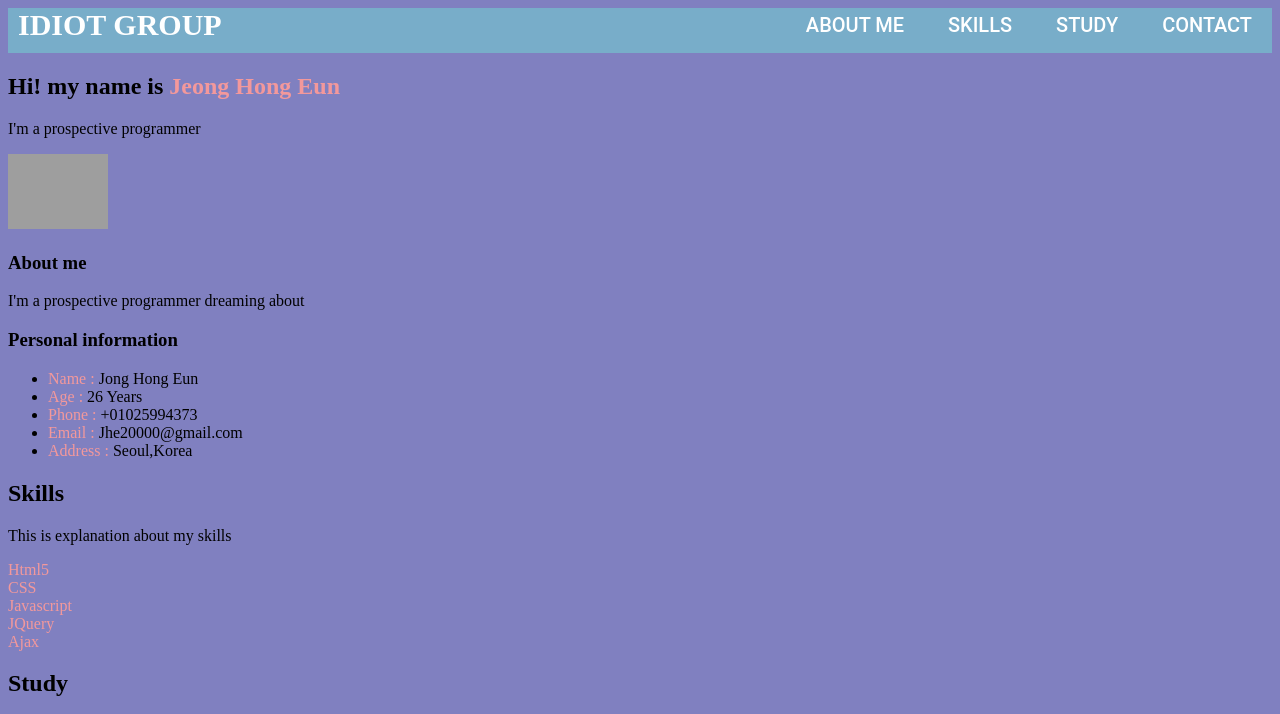
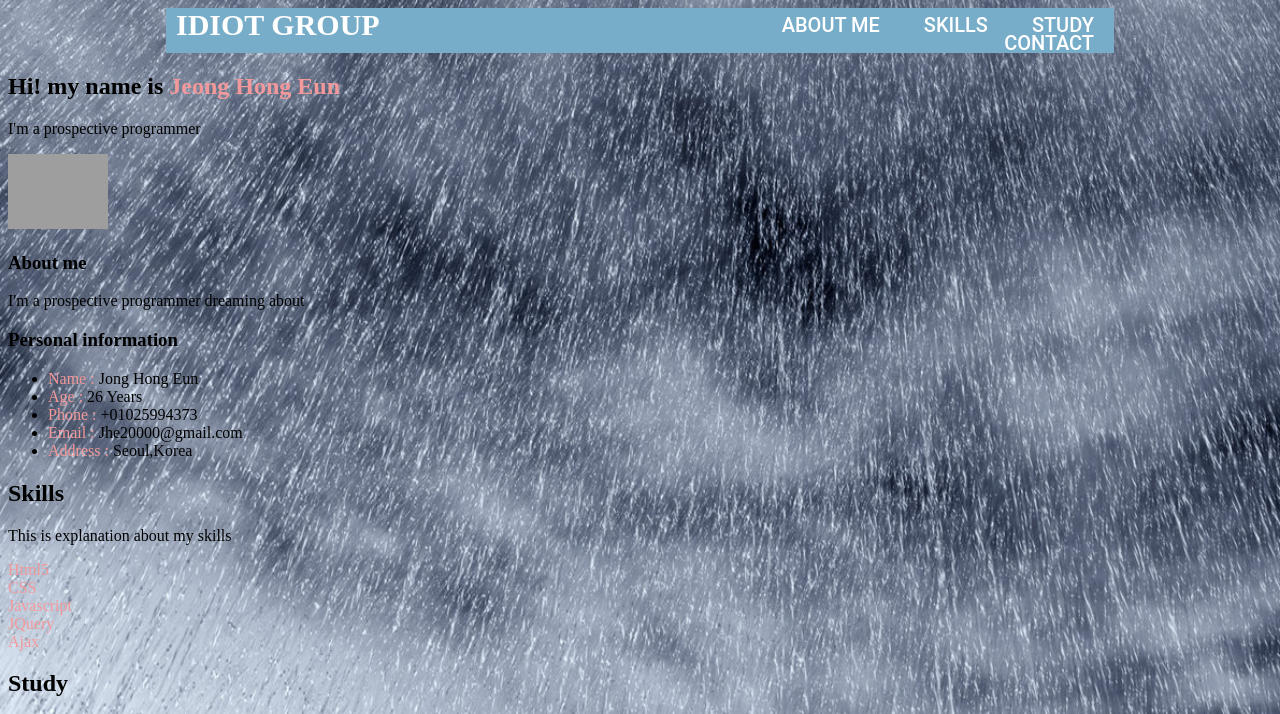
Before and after one commit to SamuelJ12/portfolio, a plain HTML site: page WebContent/index.html in a window 1280 px wide. Shown: the top 714 px of the page. Drawn offline with Linux system fonts and the light colour scheme; grey boxes are pictures that could not be loaded.

Commit message:
no message

```diff
--- a/WebContent/index.html
+++ b/WebContent/index.html
@@ -6,7 +6,6 @@
 	<title>JHE portfolio</title>
 </head>
 <body>
-	<div id="header">
 	<header>
 		<a href="index.html" class="brand-logo">IDIOT GROUP</a>
 			<ul class="nav">
@@ -16,7 +15,6 @@
 				<li><a href="#Contact">Contact</a></li>
 			</ul>
 	</header>
-	</div>
 	<div class="main-wrapper">
 		<section id="introduce">
 			<h1 class="home-title">Hi! my name is <span>Jeong Hong Eun</span></h1>
--- a/WebContent/main.css
+++ b/WebContent/main.css
@@ -2,7 +2,9 @@
 /*  General Settting  */
 /*--------------------*/
 body{
-	background-color	: #8080c0;
+	background-image	: url("rain.jpg");
+	background-repeat	: no-repeat;
+	background-size		: 100% 100%;
 }
 span {
 	color				: #f3989b !important;
@@ -16,10 +18,15 @@ a {
 /*  Header Settting   */
 /*--------------------*/
 header {
-    background-color	: #78ADC9 !important;
+    background-color	: #78ADC9;
 	height				: 45px;
 	margin				: 0px 0px 0px 0px;
 	position			: relative;
+	width				: 75%;
+	margin-left			: auto;
+	margin-right		: auto;
+	diplay				: block;
+	vertical-align		: middle;
 }
 header .brand-logo {
 	font-weight			: bold;
@@ -54,10 +61,6 @@ header ul li a{
   	line-height			: 14px;
   	padding				: 25px 20px;
   	text-transform		: uppercase;
-  	-webkit-transition	: all 0.3s ease-out 0s;
-  	-ms-transition		: all 0.3s ease-out 0s;
-  	-o-transition		: all 0.3s ease-out 0s;
-  	transition			: all 0.3s ease-out 0s;
 }
 header ul li a:hover{
 	background-color	: #8080c0;
@@ -66,3 +69,6 @@ header ul li a:hover{
 header ul li a:visited{
 	color				: #fff;
 }
+/*--------------------*/
+/*    Main Settting   */
+/*--------------------*/
```
Also changed, not shown: WebContent/rain.jpg (added).
